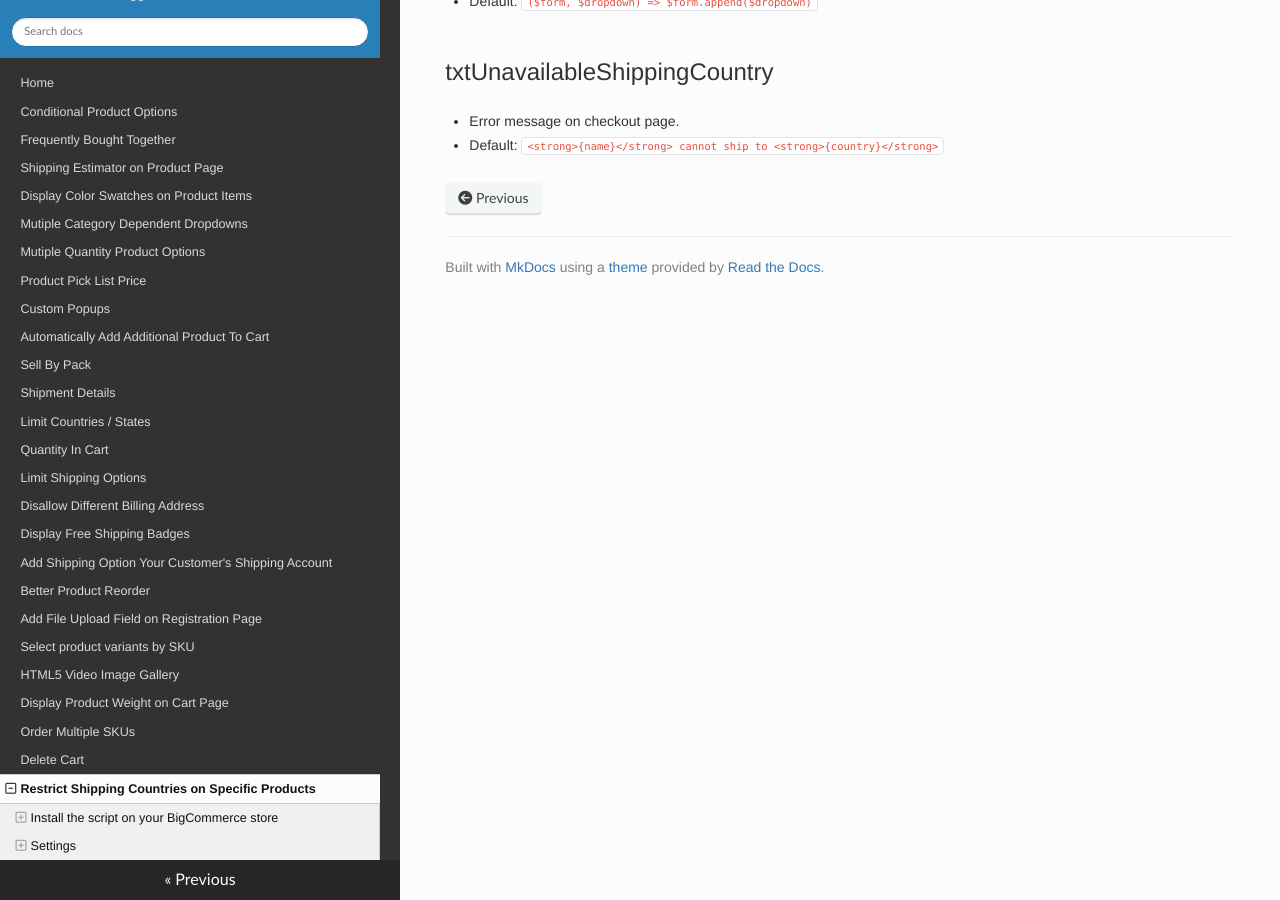
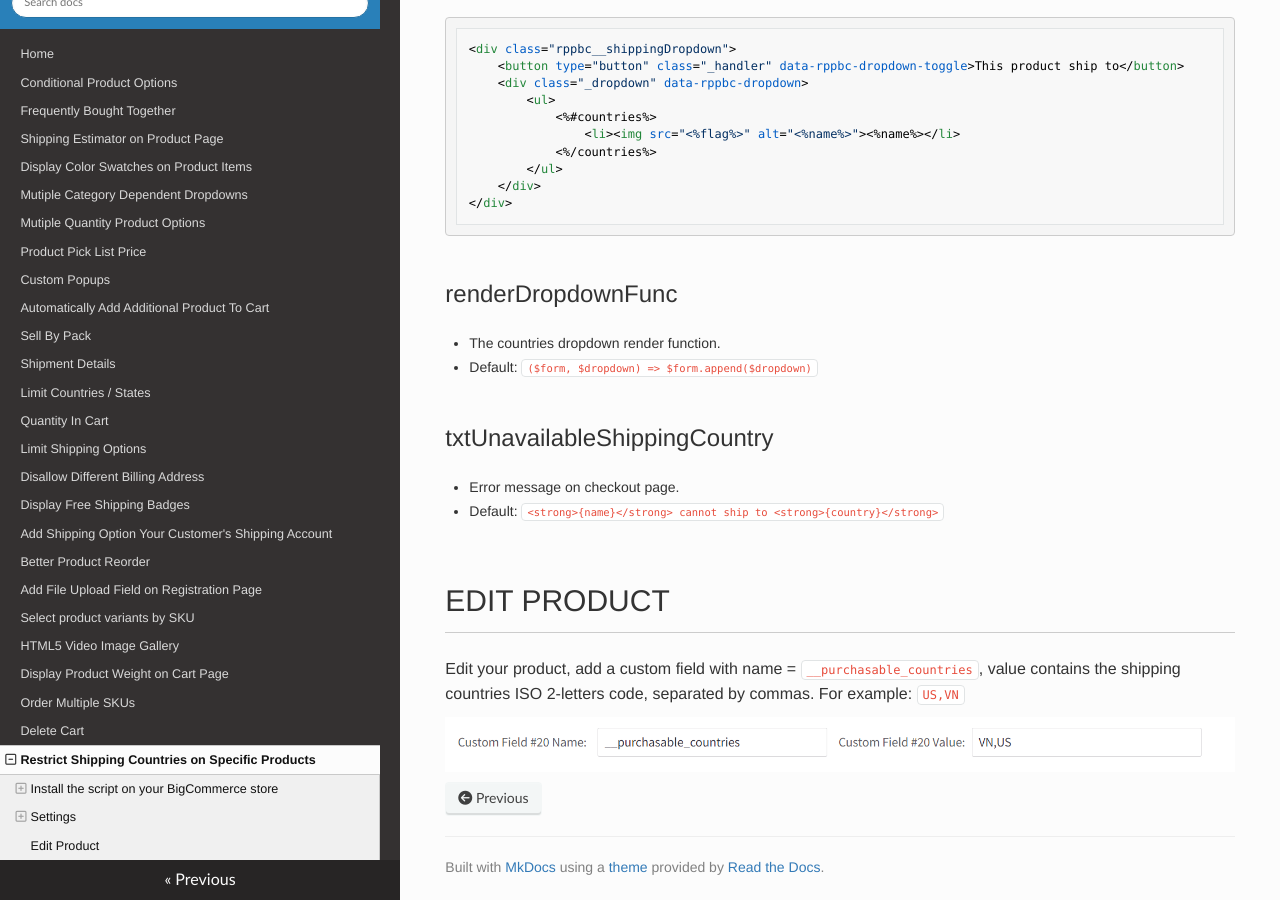
Before and after one commit to tvlgiao/bc-addons-docs, an MkDocs documentation site: the page built from docs/restrict-shipping-countries-on-specific-products.md, in a window 1280 px wide and 900 px high, scrolled down 2341 px. Built offline with MkDocs 1.6.1, drawn with Linux system fonts in a browser that asks for light colours; nearby versions of some CDN libraries.

Commit message:
Update restrict shipping countries

```diff
--- a/docs/restrict-shipping-countries-on-specific-products.md
+++ b/docs/restrict-shipping-countries-on-specific-products.md
@@ -1,5 +1,6 @@
 # Restrict Shipping Countries on Specific Products
 
+![products-restrict-shipping-countries](img/products-restrict-shipping-countries.png)
 
 This extension allows to restrict shipping countries on specific products. It also displays the shipping countries info on the product details page. It stops customer complete the checkout payment step if products cannot be shipped to the specific countries. You can configure the shipping countries per product level in product custom fields.
 
@@ -85,3 +86,10 @@ Enter the script below to **Scripts contents**:
 
 - Error message on checkout page.
 - Default: `<strong>{name}</strong> cannot ship to <strong>{country}</strong>`
+
+
+## Edit Product
+
+Edit your product, add a custom field with name = `__purchasable_countries`, value contains the shipping countries ISO 2-letters code, separated by commas. For example: `US,VN`
+
+![products-restrict-shipping-countries-custom-fields](img/products-restrict-shipping-countries-custom-fields.png)
```
Also changed, not shown: docs/img/products-restrict-shipping-countries-custom-fields.png (added), docs/img/products-restrict-shipping-countries.png (added).
